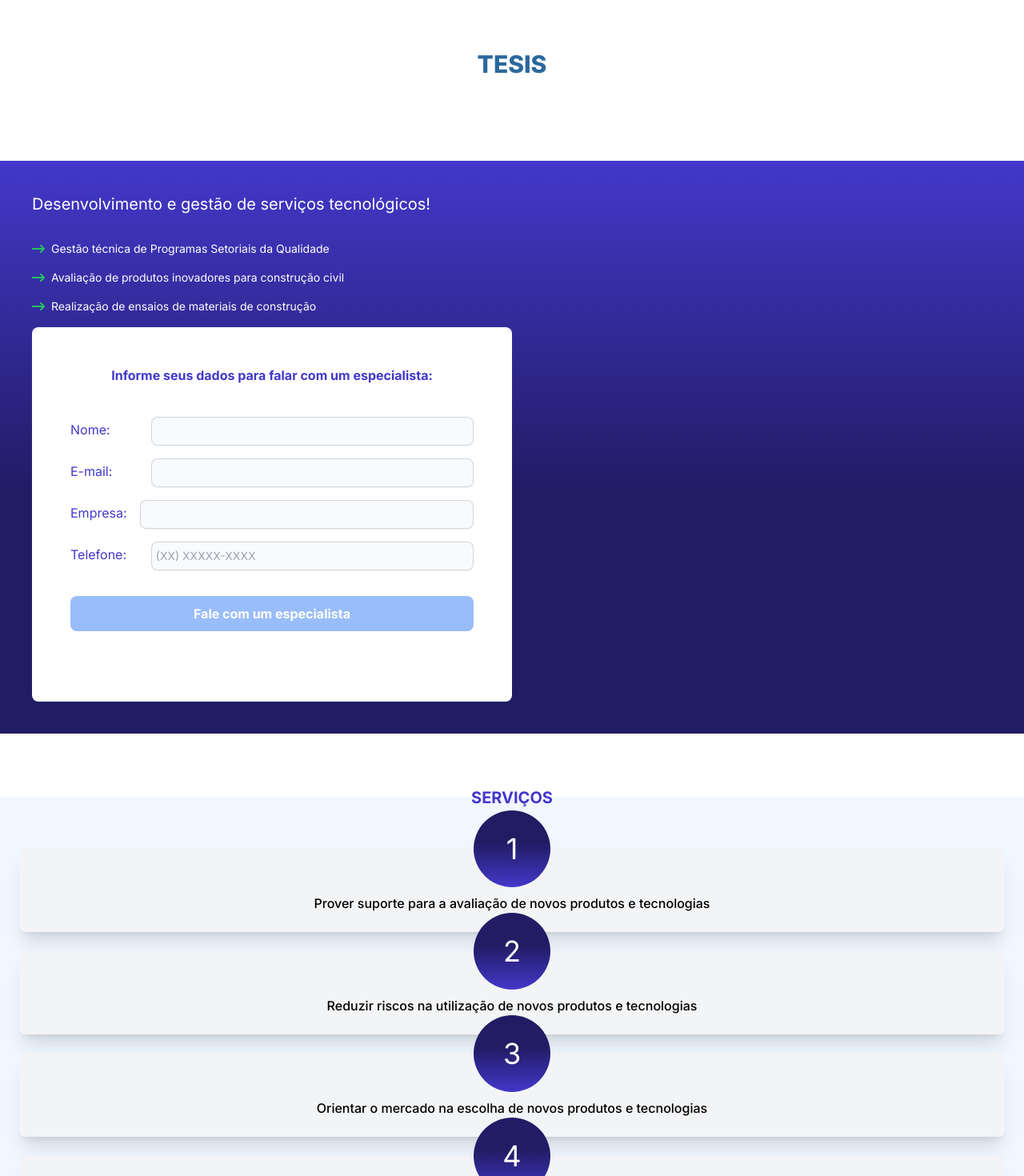
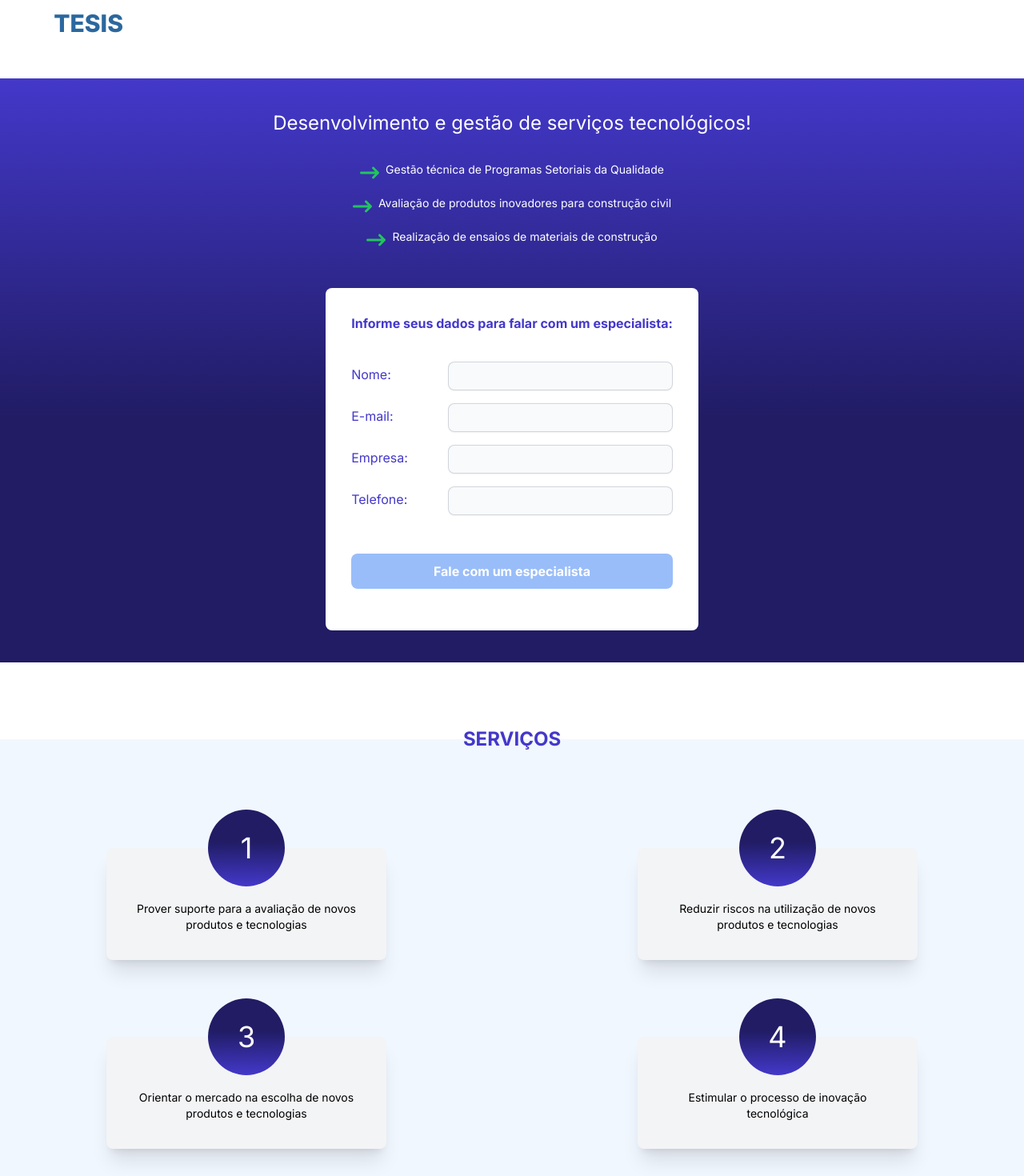
Before and after one commit to dawkk/Tesis-Page, a Next.js app: page / in a window 1280 px wide. Shown: the part 40-1510 px from the top of the page at 80% size. Built offline with nearby package versions, Linux system fonts and the light colour scheme.

Commit message:
feat: components now responsive to screens until 1024px

```diff
--- a/src/components/Header.tsx
+++ b/src/components/Header.tsx
@@ -2,8 +2,8 @@ import React from 'react'
 
 const Header = () => {
   return (
-    <div className='m-[8%]'>
-      <div className='flex justify-center items-center'>
+    <div className='m-[4%]'>
+      <div className='flex justify-center items-center lg:justify-start lg:pl-4'>
         <h1 className='text-3xl font-extrabold text-royalBlue'>
           TESIS
         </h1>
--- a/src/components/Hero.tsx
+++ b/src/components/Hero.tsx
@@ -8,7 +8,9 @@ const validationSchema = Yup.object().shape({
   name: Yup.string().required('Nome é obrigatório'),
   email: Yup.string().email('E-mail inválido, o email deve ser como o exemplo:nome@provedor.com.br').required('E-mail é obrigatório'),
   company: Yup.string().required('Empresa é obrigatória'),
-  cellphone: Yup.number().required('Celular é obrigatório'),
+  cellphone: Yup.string()
+    .matches(/^\d{11}$/, 'Digite apenas números. São esperados 11 dígitos (DDD + número) ex: 11123456789')
+    .required('Celular é obrigatório'),
 });
 
 const initialValues = {
@@ -26,52 +28,52 @@ const Hero = () => {
 
   return (
     <div className="gradient-purple-background">
-      <div className="flex flex-col gap-4 px-6 py-10 md:p-10">
+      <div className="flex flex-col sm:items-center gap-12 px-[8%] py-10  md:p-10">
         {/* Content */}
-        <div className="text-white flex flex-col gap-4">
+        <div className="text-white flex flex-col sm:items-center gap-4">
           <div className="mb-4">
-            <h2 className="text-xl">Desenvolvimento e gestão de serviços tecnológicos!</h2>
+            <h2 className="text-2xl">Desenvolvimento e gestão de serviços tecnológicos!</h2>
           </div>
 
           <div className="flex gap-2">
-            <FaArrowRightLong className="text-green-500 h-4 w-4 mt-0.5" />
+            <FaArrowRightLong className="text-green-500 h-6 w-6 mt-0.5" />
             <p className="text-sm">Gestão técnica de Programas Setoriais da Qualidade</p>
           </div>
           <div className="flex gap-2">
-            <FaArrowRightLong className="text-green-500 h-4 w-4 mt-0.5" />
+            <FaArrowRightLong className="text-green-500 h-6 w-6 mt-0.5" />
             <p className="text-sm">Avaliação de produtos inovadores para construção civil</p>
           </div>
           <div className="flex gap-2">
-            <FaArrowRightLong className="text-green-500 h-4 w-4 mt-0.5" />
+            <FaArrowRightLong className="text-green-500 h-6 w-6 mt-0.5" />
             <p className="text-sm">Realização de ensaios de materiais de construção</p>
           </div>
         </div>
 
         {/* Form */}
-        <div className="bg-white rounded-lg text-darkPurple p-12 max-w-[600px] max-h-[600px]">
-          <div className='flex justify-center'>
+        <div className="bg-white rounded-lg text-darkPurple p-4 sm:p-8 max-w-[500px] max-h-[600px]">
+          <div>
             <h3 className="font-bold">Informe seus dados para falar com um especialista:</h3>
           </div>
-          <div className='my-10'>
+          <div className='my-5'>
             <Formik initialValues={initialValues} validationSchema={validationSchema} onSubmit={handleSubmit}>
               {({ isSubmitting }) => (
                 <Form>
-                  <div className="flex flex-col gap-4 mt-4">
-                    <div className="flex gap-4 justify-between">
+                  <div className='flex flex-col gap-4'>
+                    <div className="flex gap-4 justify-between mt-4">
                       <label htmlFor="name" className="label mt-1">Nome:</label>
-                      <Field type="text" name="name" id="name" className="block w-[80%]  bg-slate-50 border-0 rounded-lg p-1.5 text-gray-900 shadow-sm ring-1 ring-inset ring-gray-300 placeholder:text-gray-400 focus:ring-2 focus:ring-inset focus:ring-secondary focus:outline-none sm:text-sm sm:leading-6" />
+                      <Field type="text" name="name" id="name" className=" bg-slate-50 sm:w-[70%] border-0 rounded-lg p-1.5 text-gray-900 shadow-sm ring-1 ring-inset ring-gray-300 placeholder:text-gray-400 focus:ring-2 focus:ring-inset focus:ring-secondary focus:outline-none sm:text-sm sm:leading-6" />
                     </div>
                     <ErrorMessage name="name" component="div" className="error-message text-red-500 text-xs mt-1" />
 
                     <div className="flex gap-4 justify-between">
                       <label htmlFor="email" className="label mt-1">E-mail:</label>
-                      <Field type="email" name="email" id="email" className="block w-[80%]  bg-slate-50 border-0 rounded-lg p-1.5 text-gray-900 shadow-sm ring-1 ring-inset ring-gray-300 placeholder:text-gray-400 focus:ring-2 focus:ring-inset focus:ring-secondary focus:outline-none sm:text-sm sm:leading-6" />
+                      <Field type="email" name="email" id="email" className=" bg-slate-50 sm:w-[70%] border-0 rounded-lg p-1.5 text-gray-900 shadow-sm ring-1 ring-inset ring-gray-300 placeholder:text-gray-400 focus:ring-2 focus:ring-inset focus:ring-secondary focus:outline-none sm:text-sm sm:leading-6" />
                     </div>
                     <ErrorMessage name="email" component="div" className="error-message text-red-500 text-xs mt-1" />
 
                     <div className="flex gap-4 justify-between">
                       <label htmlFor="company" className="label mt-1">Empresa:</label>
-                      <Field type="text" name="company" id="company" className="block w-full  bg-slate-50 border-0 rounded-lg p-1.5 text-gray-900 shadow-sm ring-1 ring-inset ring-gray-300 placeholder:text-gray-400 focus:ring-2 focus:ring-inset focus:ring-secondary focus:outline-none sm:text-sm sm:leading-6" />
+                      <Field type="text" name="company" id="company" className=" bg-slate-50 sm:w-[70%] border-0 rounded-lg p-1.5 text-gray-900 shadow-sm ring-1 ring-inset ring-gray-300 placeholder:text-gray-400 focus:ring-2 focus:ring-inset focus:ring-secondary focus:outline-none sm:text-sm sm:leading-6" />
                     </div>
                     <ErrorMessage name="company" component="div" className="error-message text-red-500 text-xs mt-1" />
 
@@ -82,18 +84,11 @@ const Hero = () => {
                           <input
                             {...field}
                             type="tel"
-                            maxLength={15}
-                            placeholder="(XX) XXXXX-XXXX"
-                            className="block w-[80%]  bg-slate-50 border-0 rounded-lg p-1.5 text-gray-900 shadow-sm ring-1 ring-inset ring-gray-300 placeholder:text-gray-400 focus:ring-2 focus:ring-inset focus:ring-secondary focus:outline-none sm:text-sm sm:leading-6"
+                            maxLength={11}
+                            className=" bg-slate-50 sm:w-[70%] border-0 rounded-lg p-1.5 text-gray-900 shadow-sm ring-1 ring-inset ring-gray-300 placeholder:text-gray-400 focus:ring-2 focus:ring-inset focus:ring-secondary focus:outline-none sm:text-sm sm:leading-6"
                             onChange={(e) => {
                               const value = e.target.value.replace(/\D/g, '');
-                              if (value.length <= 2) {
-                                form.setFieldValue('cellphone', `(${value})`);
-                              } else {
-                                const areaCode = value.slice(0, 2);
-                                const rest = value.slice(2);
-                                form.setFieldValue('cellphone', `(${areaCode}) ${rest.slice(0, 5)}-${rest.slice(5)}`);
-                              }
+                              form.setFieldValue('cellphone', value);
                             }}
                           />
                         )}
@@ -101,11 +96,12 @@ const Hero = () => {
                     </div>
                     <ErrorMessage name="cellphone" component="div" className="error-message text-red-500 text-xs mt-1" />
 
-                    <div className='flex justify-center font-bold text-white'>
+                    <div className='flex justify-center font-bold text-white mt-4'>
                       <button type="submit" disabled={isSubmitting} className="submit-button bg-skyBlue w-full py-2.5 mt-4 rounded-lg transition duration-300 ease-in-out hover:bg-blue-700 hover:shadow-md hover:scale-110">
                         Fale com um especialista
                       </button>
                     </div>
+
                   </div>
 
                 </Form>
@@ -114,7 +110,7 @@ const Hero = () => {
           </div>
         </div>
       </div>
-    </div>
+    </div >
   );
 };
 
--- a/src/components/ServiceCard.tsx
+++ b/src/components/ServiceCard.tsx
@@ -2,11 +2,11 @@ import React from 'react';
 
 const ServiceCard = ({ number, text }: { number: number, text: string }) => {
   return (
-    <div className='relative w-full shadow-xl bg-gray-100 flex flex-col p-4 md:my-0 my-8 rounded-lg hover:scale-105 duration-300'>
+    <div className='relative flex items-center justify-center w-[350px] h-[140px] shadow-xl bg-gray-100  p-6 rounded-lg hover:scale-105 duration-300'>
       <div className='gradient-purple-background-inverted rounded-full h-24 w-24 flex justify-center items-center absolute top-0 left-1/2 transform -translate-x-1/2 -mt-12 '>
         <p className='text-white text-4xl'>{number}</p>
       </div>
-      <p className='text-center font-medium py-2 mx-8 mt-8'>{text}</p>
+      <p className='text-center text-sm lg:font-md pt-8 '>{text}</p>
     </div>
   );
 };
--- a/src/components/Services.tsx
+++ b/src/components/Services.tsx
@@ -3,12 +3,12 @@ import ServiceCard from './ServiceCard'
 
 const Services = () => {
   return (
-    <div className='bg-white py-20 relative'>
+    <div className='bg-white py-20 sm:py-24 relative'>
       <div className='bg-articBlue flex flex-col p-6 relative'>
 
         {/* Title */}
         <div className='absolute top-0 left-1/2 transform -translate-x-1/2 -translate-y-1/2'>
-          <div className='flex justify-center font-bold text-darkPurple text-xl'>
+          <div className='flex justify-center font-bold text-darkPurple text-xl sm:text-2xl'>
             <h3>
               SERVIÇOS
             </h3>
@@ -16,7 +16,7 @@ const Services = () => {
         </div>
 
         {/* Services */}
-        <div className='flex flex-col gap-6 py-10'>
+        <div className='flex flex-wrap justify-around gap-20 md:gap-24 py-20 md:py-28'>
           <ServiceCard number={1} text='Prover suporte para a avaliação de novos produtos e tecnologias' />
           <ServiceCard number={2} text='Reduzir riscos na utilização de novos produtos e tecnologias' />
           <ServiceCard number={3} text='Orientar o mercado na escolha de novos produtos e tecnologias' />
```
